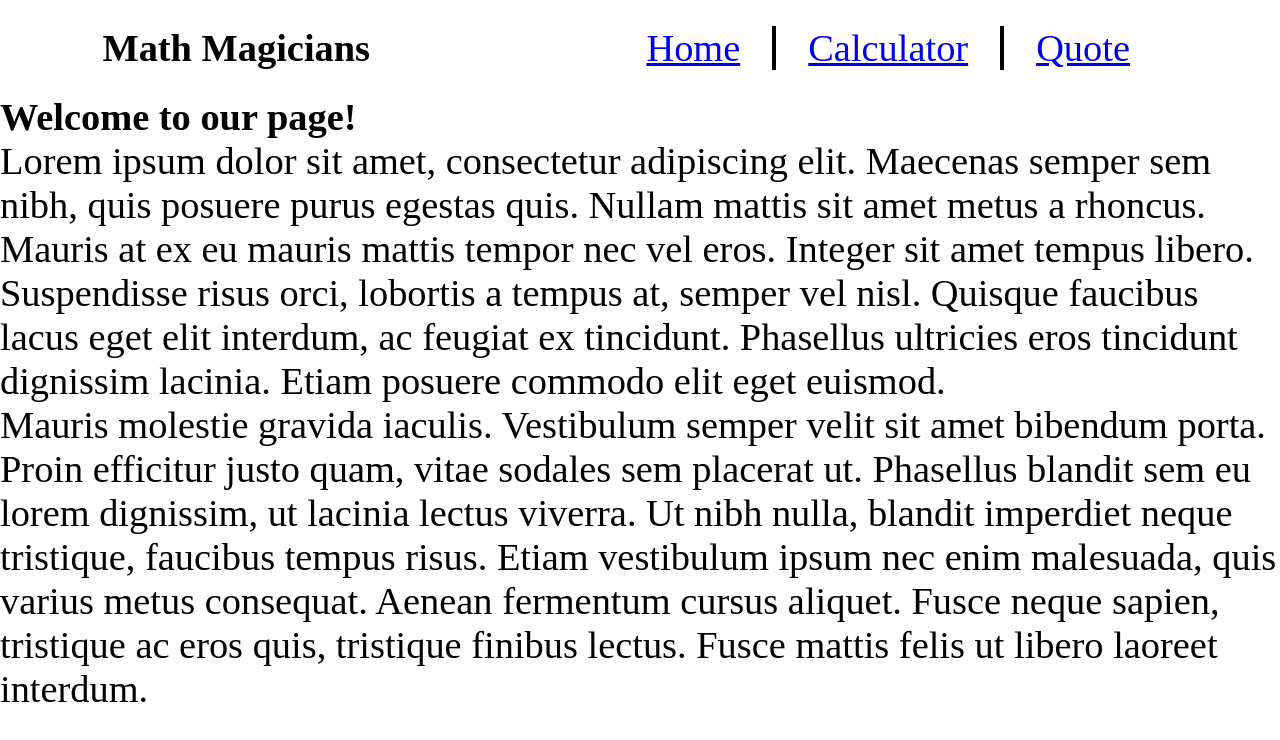
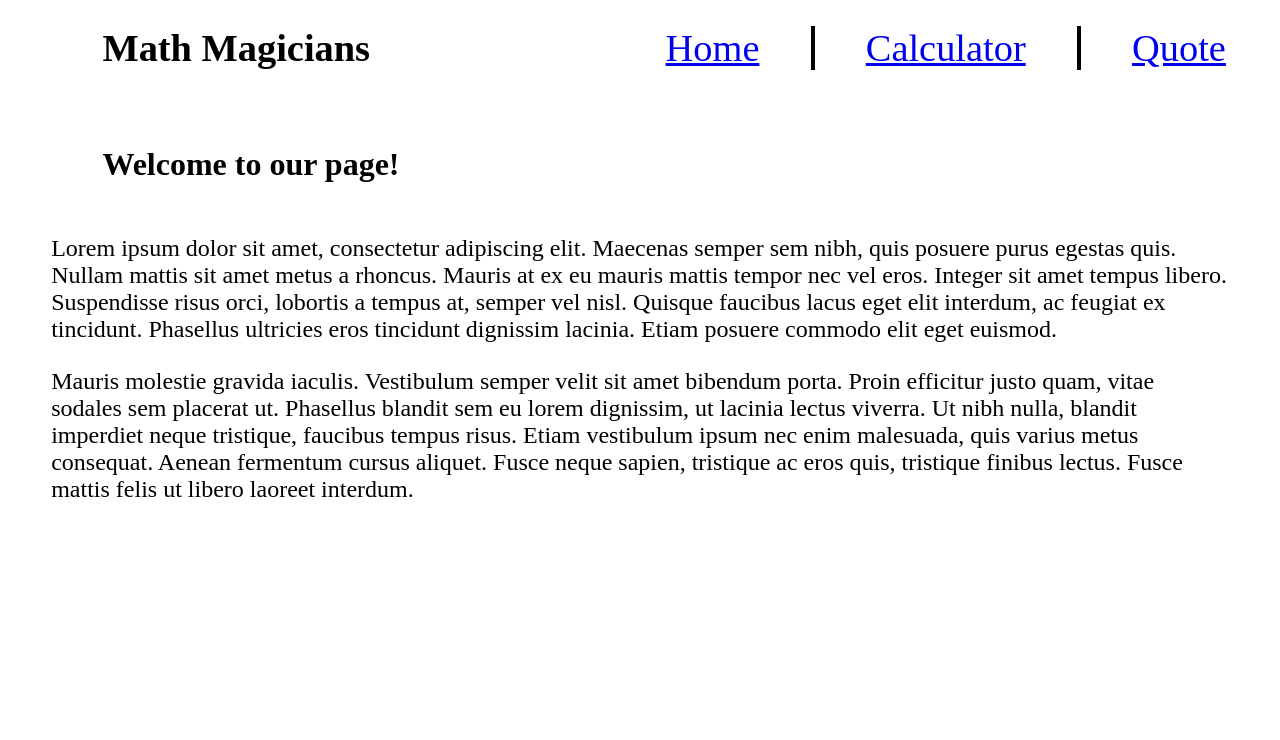
Before and after one commit to AxelSoler/Math-Magicians2, a React (Create React App) app: page / in a window 1280 px wide. Shown: the top 740 px of the page. Built offline with nearby package versions, Linux system fonts and the light colour scheme.

Commit message:
homepage style

```diff
--- a/src/App.css
+++ b/src/App.css
@@ -64,13 +64,13 @@
   list-style: none;
   display: flex;
   width: 50%;
-  /* justify-content: space-evenly; */
   margin-right: 2%;
 }
 
 .link {
   border-right: 4px solid black;
-  padding: 0 5%;
+  padding: 0 8%;
+  font-size: 1px;
 }
 
 .link:nth-child(3) {
@@ -89,3 +89,17 @@
   margin-top: 10%;
   padding: 6%;
 }
+
+.homepageTitle {
+  margin: 6% 0 4% 8%;
+  font-size: 4vh;
+}
+
+.homePage {
+  width: 100%;
+}
+
+.loremText {
+  margin: 2% 4%;
+  font-size: 3vh;
+}
--- a/src/components/Home.js
+++ b/src/components/Home.js
@@ -2,8 +2,8 @@
 
 const Home = () => (
   <div className="homePage">
-    <h2>Welcome to our page!</h2>
-    <p>
+    <h2 className="homepageTitle">Welcome to our page!</h2>
+    <p className="loremText">
       Lorem ipsum dolor sit amet, consectetur adipiscing elit.
       Maecenas semper sem nibh, quis posuere purus egestas quis.
       Nullam mattis sit amet metus a rhoncus.
@@ -14,7 +14,7 @@
       Phasellus ultricies eros tincidunt dignissim lacinia.
       Etiam posuere commodo elit eget euismod.
     </p>
-    <p>
+    <p className="loremText">
       Mauris molestie gravida iaculis.
       Vestibulum semper velit sit amet bibendum porta.
       Proin efficitur justo quam, vitae sodales sem placerat ut.
```
